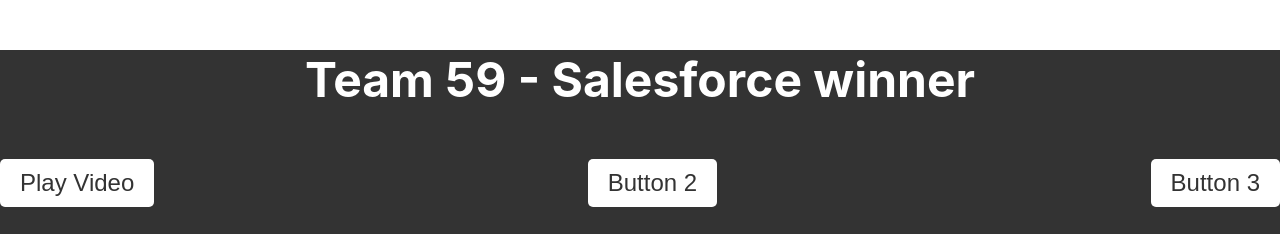
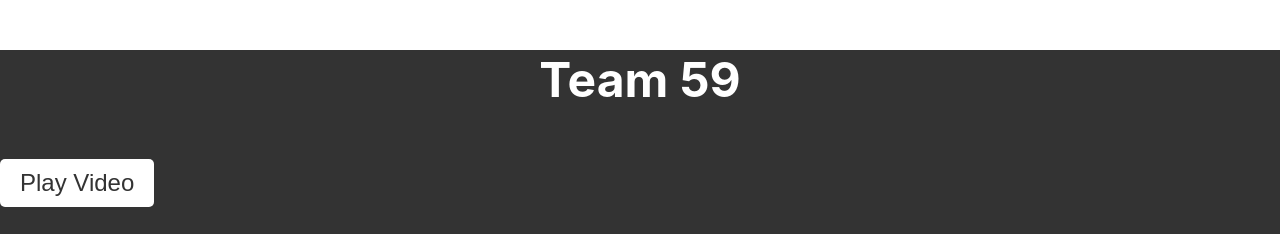
Before and after one commit to TopazFreizeit/hackRU, a React (Create React App) app: page / in a window 1280 px wide. Shown: the top 234 px of the page. Built offline with nearby package versions, Linux system fonts and the light colour scheme.

Commit message:
Update App.js

```diff
--- a/src/App.js
+++ b/src/App.js
@@ -11,13 +11,11 @@
   };
   return (
     <div className="App">
-      <h1 className="title">Team 59 - Salesforce winner</h1>
+      <h1 className="title">Team 59</h1>
       <div className="button-container">
       <button className="button" onClick={playVideo}>
           Play Video
         </button>
-        <button className="button">Button 2</button>
-        <button className="button">Button 3</button>
       </div>
       <video
         ref={videoRef}
```
